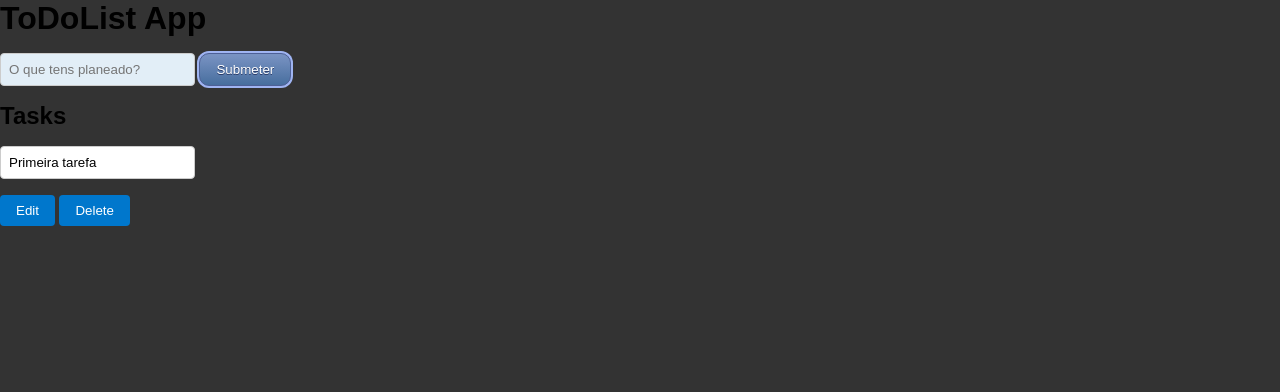
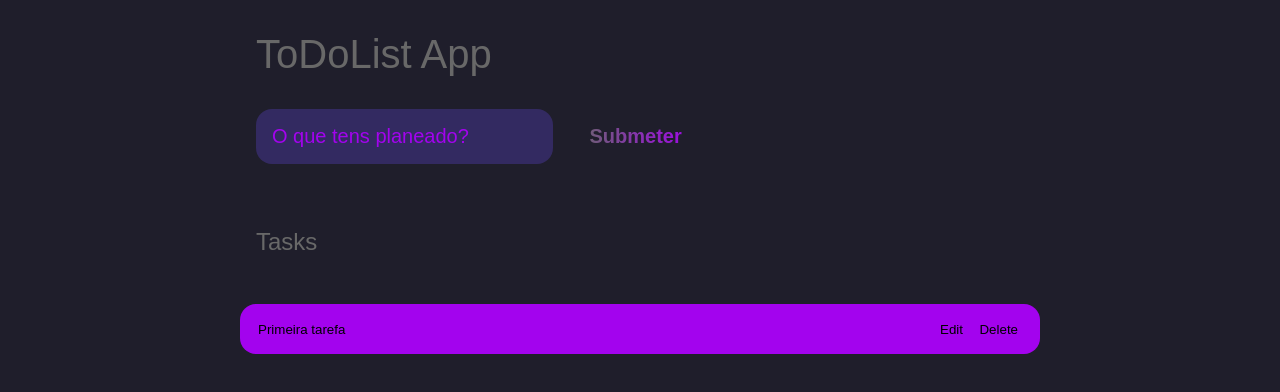
Before and after one commit to Wukali/todolist, a plain HTML site: page index.html in a window 1280 px wide. Drawn offline with Linux system fonts and the light colour scheme.

Commit message:
no message

```diff
--- a/style.css
+++ b/style.css
@@ -2,11 +2,12 @@
     --blue: #0077cc;
     --orange: #e67e22;
     --white: #ffffff;
-    --dark: #333;
+    --dark: #1f1e2b;
     --red: #ff0000;
     --pink: #db3cd8;
-    --purple: #941aeb;
-
+    --purple: #a303ee;
+    --grey: #686868;
+    --darkblue: #332a61;
   }
 
 
@@ -23,29 +24,132 @@
   display: flex;
   flex-direction: column;
   min-height: 100vh;
-    font-family: Arial, sans-serif;
-    background-color: var(--dark)
+  background-color: var(--dark);
+  color: #FFF;
+
 }
 
+
   /* Set default styles for headings */
-  h1, h2, h3, h4, h5, h6 {
+  /* h1, h2, h3, h4, h5, h6 {
     font-weight: bold;
+    font-family: 'Times New Roman', Times, serif;
+    margin-bottom: 1rem;
+    color: var(--purple); */
+
+header{
+  padding: 2rem 1rem;
+  max-width: 800px;
+  width: 100%;
+  margin: 0 auto;
+}
+
+header h1{
+  font-size: 2.5rem;
+  font-weight: 300;
+  color: var(--grey);
+  margin-bottom: 2rem;
+}
+
+#new-task-form {
+  display: flex;
+}
+
+input, button{
+  appearance: none;
+  border: none;
+  outline: none;
+  background: none;
+
+}
+
+#new-task-input{
+  flex: 1 1 0%;
+  background-color: var(--darkblue);
+  padding: 1rem;
+  border-radius: 1rem;
+  margin-right: 1rem;
+  font-size: 1.25rem;
+}
+#new-task-input::placeholder{
+  /* font-size: 2.5rem; */
+  /* font-weight: 300; */
+  /* font-weight: bold; */
+  color: var(--purple);
+  /* margin-bottom: 1rem; */
+
+}
+
+#new-task-submit{
+  color: var(--pink);
+  font-size: 1.25rem;
+  border-radius: 1rem;
+  margin-right: 1rem;
+  font-weight: 700;
+  padding: 1rem;
+  background-image: linear-gradient(to right, var(--grey), var(--purple));
+  -webkit-background-clip: text;
+  -webkit-text-fill-color: transparent;
+  cursor: pointer;
+  transition: 0.4s;
+}
+
+#new-task-submit:hover{
+  opacity: 0.8;
+}
+
+#new-task-submit:active{
+  opacity: 0.6;
+}
+
+h2{
+  padding: 2rem 1rem;
+  max-width: 800px;
+  width: 100%;
+  font-size: 1.5rem;
+  font-weight: 300;
+  color: var(--grey);
   margin-bottom: 1rem;
 }
 
+main {
+  flex: 1 1 0%;
+  max-width: 800px;
+  width: 100%;
+  margin: 0 auto;
+
+}
+
+.task-list h2{
+  font-size: 1.5rem;
+  font-weight: 300;
+  color: var(--grey);
+  margin-bottom: 1rem;
+}
+
+#tasks .task{
+display: flex;
+justify-content: space-between;
+background-color: var(--purple);
+padding: 1rem;
+border-radius: 1rem;
+margin-bottom: 1rem;
+
+}
+
   /* Set default styles for paragraphs */
-  p {
+  /*p {
     margin-bottom: 1rem;
   }
 
   /* Set default styles for links */
-  a {
+  /*a {
     color: #0077cc;
     text-decoration: none;
   }
 
   /* Set default styles for buttons */
-  button {
+  /*button {
     border: none;
     background-color: #0077cc;
     color: #fff;
@@ -56,13 +160,13 @@
   }
 
   /* Set default styles for images */
-  img {
+  /*img {
     max-width: 100%;
     height: auto;
   }
 
   /* Set default styles for lists */
-  ul, ol {
+  /* ul, ol {
     margin-bottom: 1rem;
   }
 
@@ -71,7 +175,7 @@
   }
 
   /* Set default styles for form elements */
-  input, textarea {
+  /*input, textarea {
     border: 1px solid #ccc;
     border-radius: 0.25rem;
     padding: 0.5rem;
@@ -79,16 +183,16 @@
   }
 
   /* Set default styles for form labels */
-  label {
+  /*label {
     display: block;
     margin-bottom: 0.5rem;
   }
 
-#new-task-input{
+/* #new-task-input{
     background-color: #e2eef7;
     color: #fff;
-}
-#new-task-submit{
+} */
+/*#new-task-submit{
   box-shadow: 0px 0px 0px 2px #9fb4f2;
 	background:linear-gradient(to bottom, #7892c2 5%, #476e9e 100%);
 	background-color:#7892c2;
@@ -100,11 +204,11 @@
 	font-family:Arial;
 	/*font-size:19px;*/
 	/* padding:12px 37px; */
-	text-decoration:none;
-	text-shadow:0px 1px 0px #283966;
+	/*text-decoration:none;
+	/*text-shadow:0px 1px 0px #283966;
 }
   /* Set default styles for form buttons */
-  input[type="submit"] {
+  /*input[type="submit"] {
     border: none;
     background-color: #0077cc;
     color: #fff;
```
Lines whose indentation alone changed are shown as unchanged.
